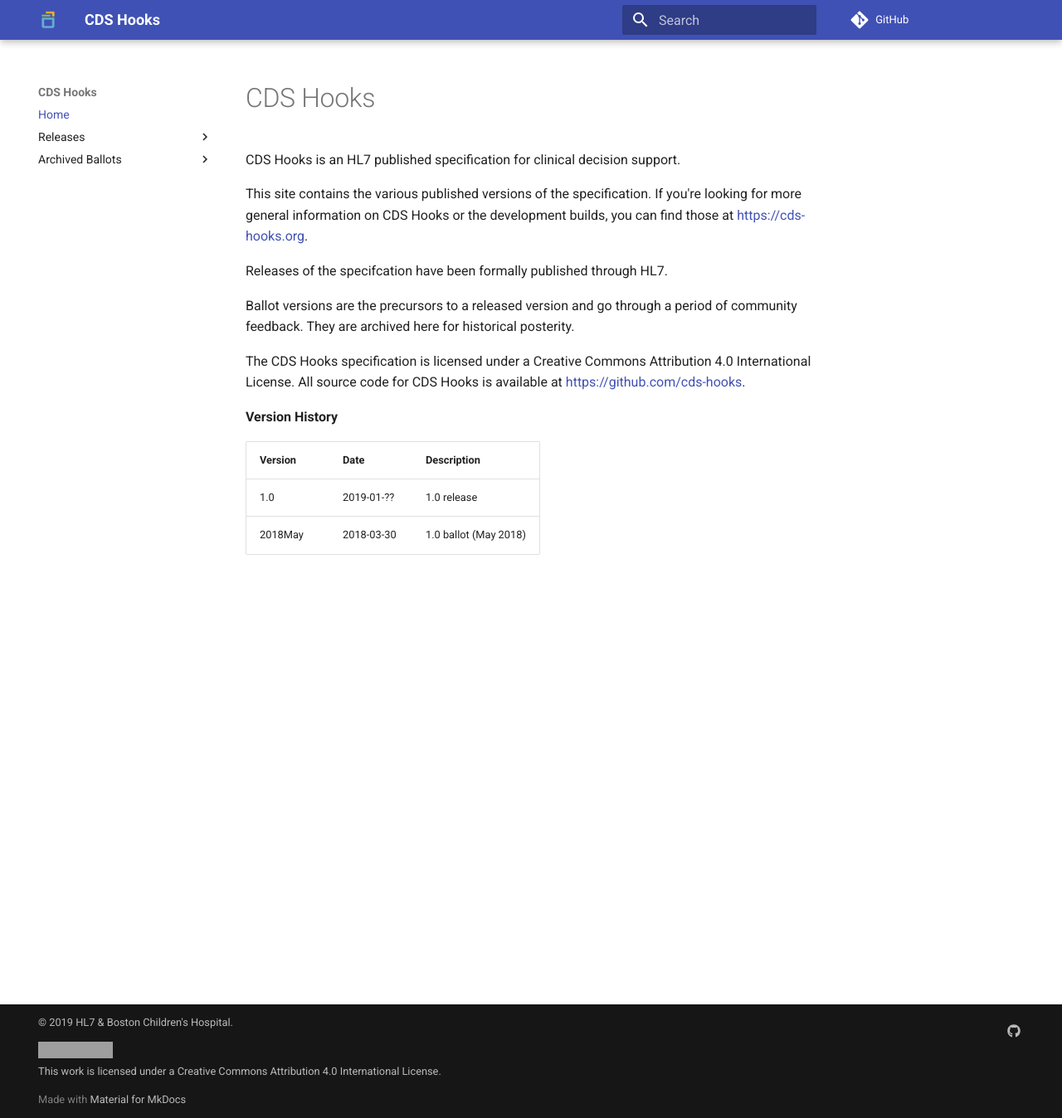
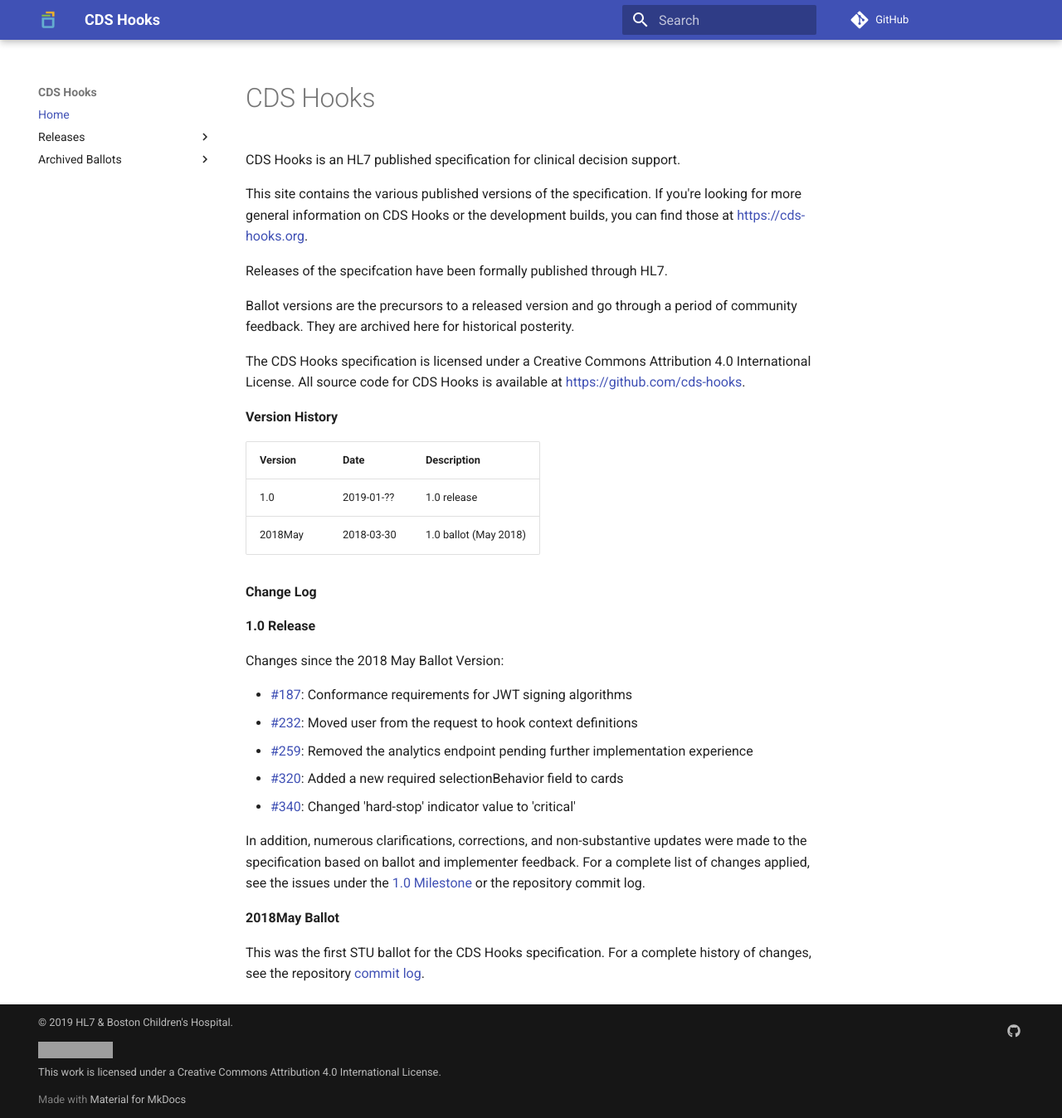
Before and after one commit to HL7/cds-hooks-hl7-site, an MkDocs documentation site: the page built from docs/index.md, in a window 1280 px wide and 1348 px high. Shown: the whole window at 83% size. Built offline with MkDocs 1.6.1 and Material for MkDocs 9.7.7, drawn with Linux system fonts in a browser that asks for light colours; comment, search, counter and statistics services are not loaded; grey boxes are pictures that could not be loaded.

Commit message:
Added a changelog to the history page.

```diff
--- a/docs/index.md
+++ b/docs/index.md
@@ -16,3 +16,21 @@
 | -------- | ---------- | ----------- |
 | 1.0      | 2019-01-?? | 1.0 release |
 | 2018May  | 2018-03-30 | 1.0 ballot (May 2018) |
+
+**Change Log**
+
+**1.0 Release**
+
+Changes since the 2018 May Ballot Version:
+
+* [#187](https://github.com/cds-hooks/docs/issues/187): Conformance requirements for JWT signing algorithms
+* [#232](https://github.com/cds-hooks/docs/issues/232): Moved user from the request to hook context definitions
+* [#259](https://github.com/cds-hooks/docs/issues/259): Removed the analytics endpoint pending further implementation experience
+* [#320](https://github.com/cds-hooks/docs/issues/320): Added a new required selectionBehavior field to cards
+* [#340](https://github.com/cds-hooks/docs/issues/340): Changed 'hard-stop' indicator value to 'critical'
+
+In addition, numerous clarifications, corrections, and non-substantive updates were made to the specification based on ballot and implementer feedback. For a complete list of changes applied, see the issues under the [1.0 Milestone](https://github.com/cds-hooks/docs/issues?q=is%3Aissue+is%3Aclosed+milestone%3A1.0) or the repository commit log.
+
+**2018May Ballot**
+
+This was the first STU ballot for the CDS Hooks specification. For a complete history of changes, see the repository [commit log](https://github.com/cds-hooks/docs/commits/master).
```
